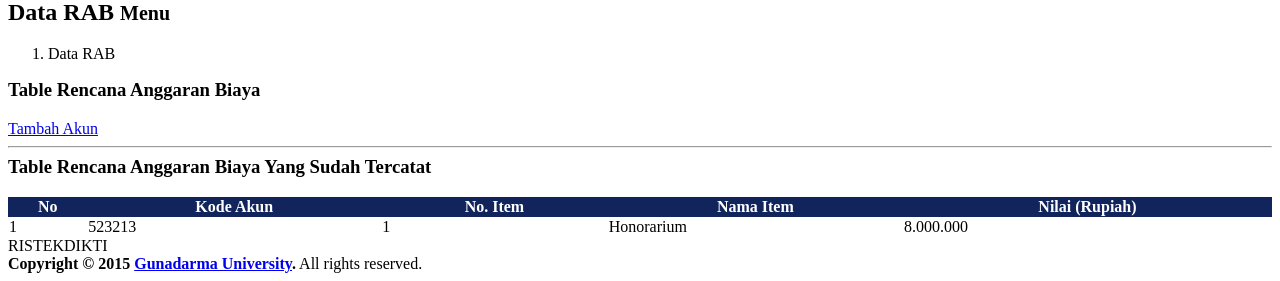
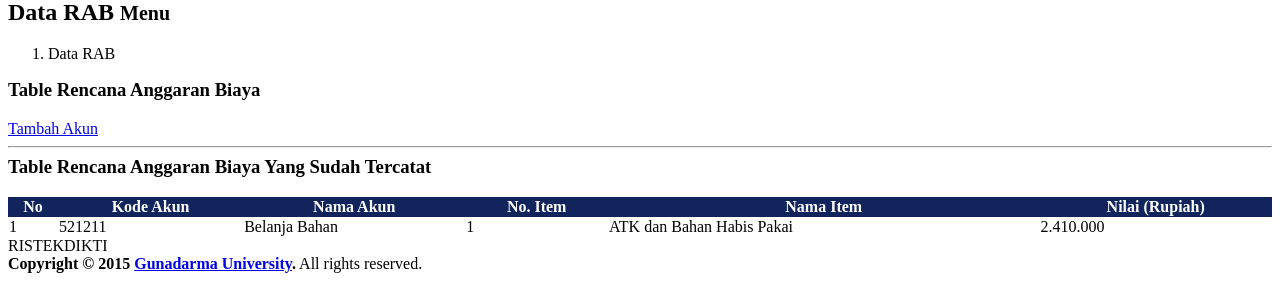
Before and after one commit to datadigicore/siprisdik, a PHP site: the page made by view/content/rab-add.php in a window 1280 px wide. Shown: the part 1110-1391 px from the top of the page. Run offline with PHP 8.4, Linux system fonts and the light colour scheme; the visitor is signed in with stand-in values (Sample User, id 1); the template is opened without the code that fills it: most values are stand-ins (such as "Sample title", 1, 10 or a date in 2020).

Commit message:
update 18 jan II

```diff
--- a/view/content/rab-add.php
+++ b/view/content/rab-add.php
@@ -26,8 +26,20 @@
               </select>
               <label>No Item</label>
               <select style="margin:5px auto" class="form-control" id="kode-akun" name="kode-akun" >
-
+                <option>-- Pilih No Item --</option>
+                <option value="1">1 - ATK dan Bahan Habis Pakai</option>
+                <option value="2">2 - Biaya Surat Menyurat, Penggandaan, Fotokopi, Fax, dll</option>
+                <option value="3">3 - Biaya Cetak Laporan  [5 BH x 5 KEG]</option>
+                <option value="4">4 - Biaya Pembuatan Plakat  [5 BH x 5 KEG]</option>
+                <option value="5">5 - Biaya cetak Leaflet dan Brosur  [200 EKS x 2 KEG]</option>
+                <option value="6">6 - Biaya Perlengkapan Seminar dan JWG  [150 BH x 2 KEG]</option>
+                <option value="7">7 - Biaya Pendukung Desiminasi PT  [150 BH x 2 KEG]</option>
+                <option value="8">8 - Biaya Pembuatan spanduk dan Banner  [3 BH x 2 KEG]</option>
+                <option value="9">9 - Biaya Pembuatan Backdrop  [2 BH x 2 KEG]</option>
               </select>
+              <label>Value</label>
+              <input id="value" class="form-control" name="value" type="number" value="" placeholder="value">
+              <br>
               <a style="" id="buat-akun" href="#" class="btn btn-flat btn-primary btn-sm"><i class="fa fa-plus"></i> Buat Akun</a>
             </div>
             <hr>
@@ -384,6 +396,7 @@
               <tr>
                 <th>No</th>
                 <th>Kode Akun</th>
+                <th>Nama Akun</th>
                 <th>No. Item</th>
                 <th>Nama Item</th>
                 <th>Nilai (Rupiah)</th>
@@ -391,10 +404,11 @@
             </thead>
             <tbody>
               <td>1</td>
-              <td>523213</td>
+              <td>521211</td>
+              <td>Belanja Bahan</td>
               <td>1</td>
-              <td>Honorarium</td>
-              <td>8.000.000</td>
+              <td>ATK dan Bahan Habis Pakai</td>
+              <td>2.410.000</td>
             </tbody>
           </table>
         </div>
```
Also changed, not shown: core/pengguna/proses_report.php (+3 -4 lines), core/rab/proses_rab_rinci.php (+5 -2 lines).
